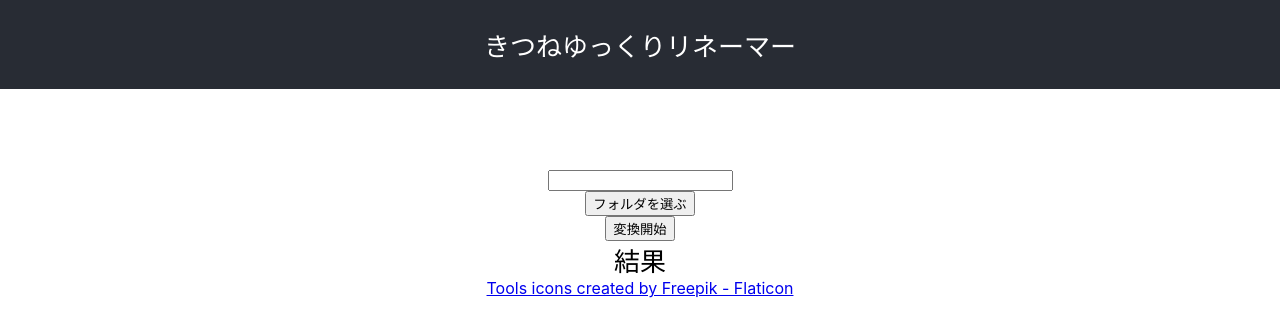
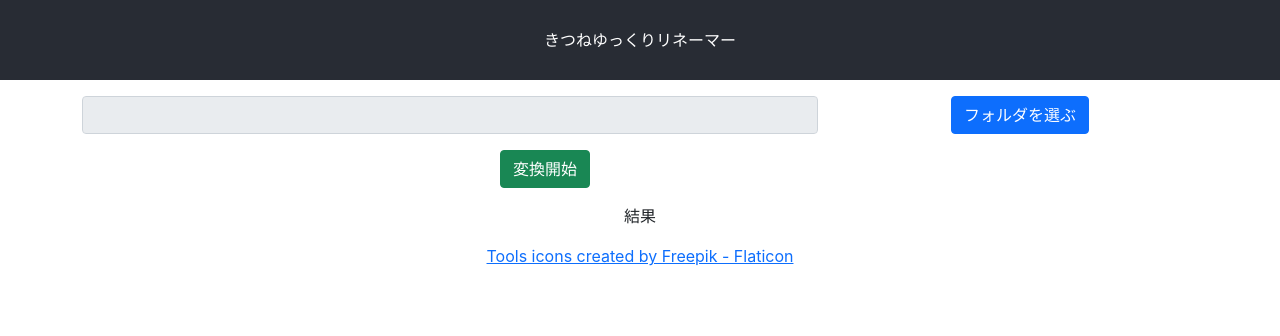
Before and after one commit to ArcCosine/KitsuneYukkuriRenamer, a React (Vite) app: page / in a window 1280 px wide. Shown: the top 336 px of the page. Built offline with nearby package versions, Linux system fonts and the light colour scheme.

Commit message:
[Update] Update css style.

```diff
--- a/src/App.css
+++ b/src/App.css
@@ -10,12 +10,9 @@
   flex-direction: column;
   align-items: center;
   justify-content: center;
-  font-size: calc(10px + 2vmin);
   color: white;
-  margin-bottom: 10vmin;
 }
 
 .Result {
   text-align: center;
-  font-size: calc(10px + 2vmin);
 }
--- a/src/App.tsx
+++ b/src/App.tsx
@@ -33,23 +33,23 @@ function App() {
     return (
         <div className="App">
             <header className="App-header">
-                <p>きつねゆっくりリネーマー</p>
+                きつねゆっくりリネーマー
             </header>
-            <div className="container">
-                <div className="row">
-                    <div className="col-md-8">
+            <div className="container mt-3">
+                <div className="row mb-3">
+                    <div className="col-8">
                         <input className="form-control" type="text" value={folderPath} id="folderPath" readOnly />
                     </div>
-                    <div className="col-md-4">
+                    <div className="col-4">
                         <Button variant="primary" onClick={handleOpenFolder}>フォルダを選ぶ</Button>
                     </div>
                 </div>
-                <div className="row">
+                <div className="row mb-3">
                     <div className="col-md-10">
                         <Button variant="success" onClick={handleTranslate}>変換開始</Button>
                     </div>
                 </div>
-                <div className="row">
+                <div className="row mb-3">
                     <div className="Result">{resultValue}</div>
                 </div>
             </div>
--- a/src/main.tsx
+++ b/src/main.tsx
@@ -1,5 +1,6 @@
 import React from 'react'
 import ReactDOM from 'react-dom'
+import 'bootstrap/dist/css/bootstrap.min.css';
 import './index.css'
 import App from './App'
 
```
